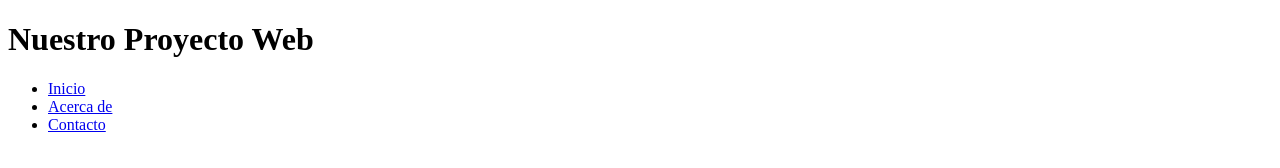
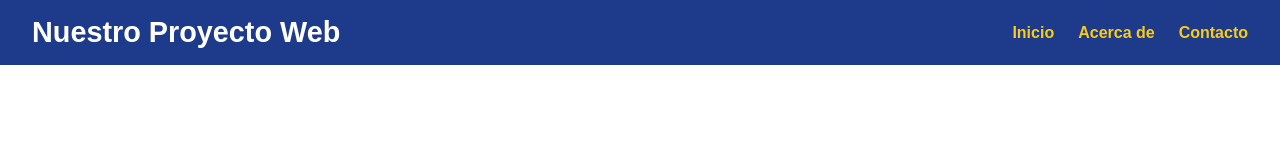
Before and after one commit to unai5665/proyecto-web, a plain HTML site: page index.html in a window 1280 px wide. Drawn offline with Linux system fonts and the light colour scheme.

Commit message:
Header con estilos

```diff
--- a/index.html
+++ b/index.html
@@ -4,6 +4,7 @@
     <meta charset="UTF-8">
     <meta name="viewport" content="width=device-width, initial-scale=1.0">
     <title>Proyecto Web</title>
+    <link rel="stylesheet" href="styles.css">
 </head>
 <header>
   <h1>Nuestro Proyecto Web</h1>
--- /dev/null
+++ b/styles.css
@@ -0,0 +1,54 @@
+/* Reset y estructura base */
+* {
+    margin: 0;
+    padding: 0;
+    box-sizing: border-box;
+}
+
+html,
+body {
+    height: 100%;
+}
+
+body {
+    display: flex;
+    flex-direction: column;
+    font-family: Arial, sans-serif;
+}
+
+/* Contenido principal ocupa el espacio restante */
+main {
+    flex: 1;
+    padding: 2rem;
+}
+
+/* ===== ESTILOS HEADER ===== */
+header {
+    background-color: #1e3a8a; /* azul oscuro */
+    color: white;
+    padding: 1rem 2rem;
+    display: flex;
+    justify-content: space-between;
+    align-items: center;
+}
+
+header h1 {
+    font-size: 1.8rem;
+}
+
+nav ul {
+    list-style: none;
+    display: flex;
+    gap: 1.5rem;
+}
+
+nav ul li a {
+    text-decoration: none;
+    color: #facc15; /* amarillo */
+    font-weight: bold;
+    transition: color 0.3s;
+}
+
+nav ul li a:hover {
+    color: #38bdf8; /* celeste */
+}
```
